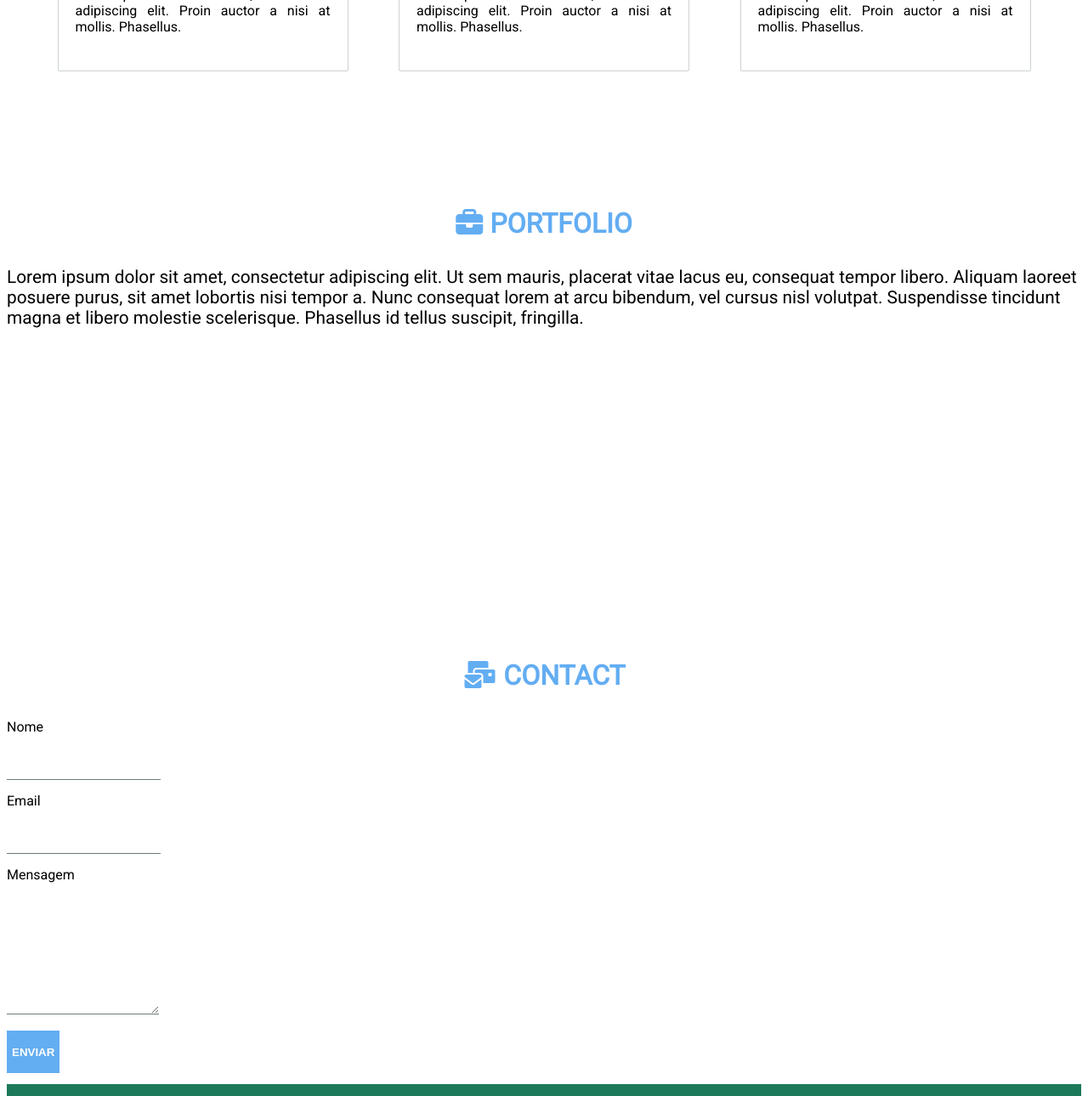
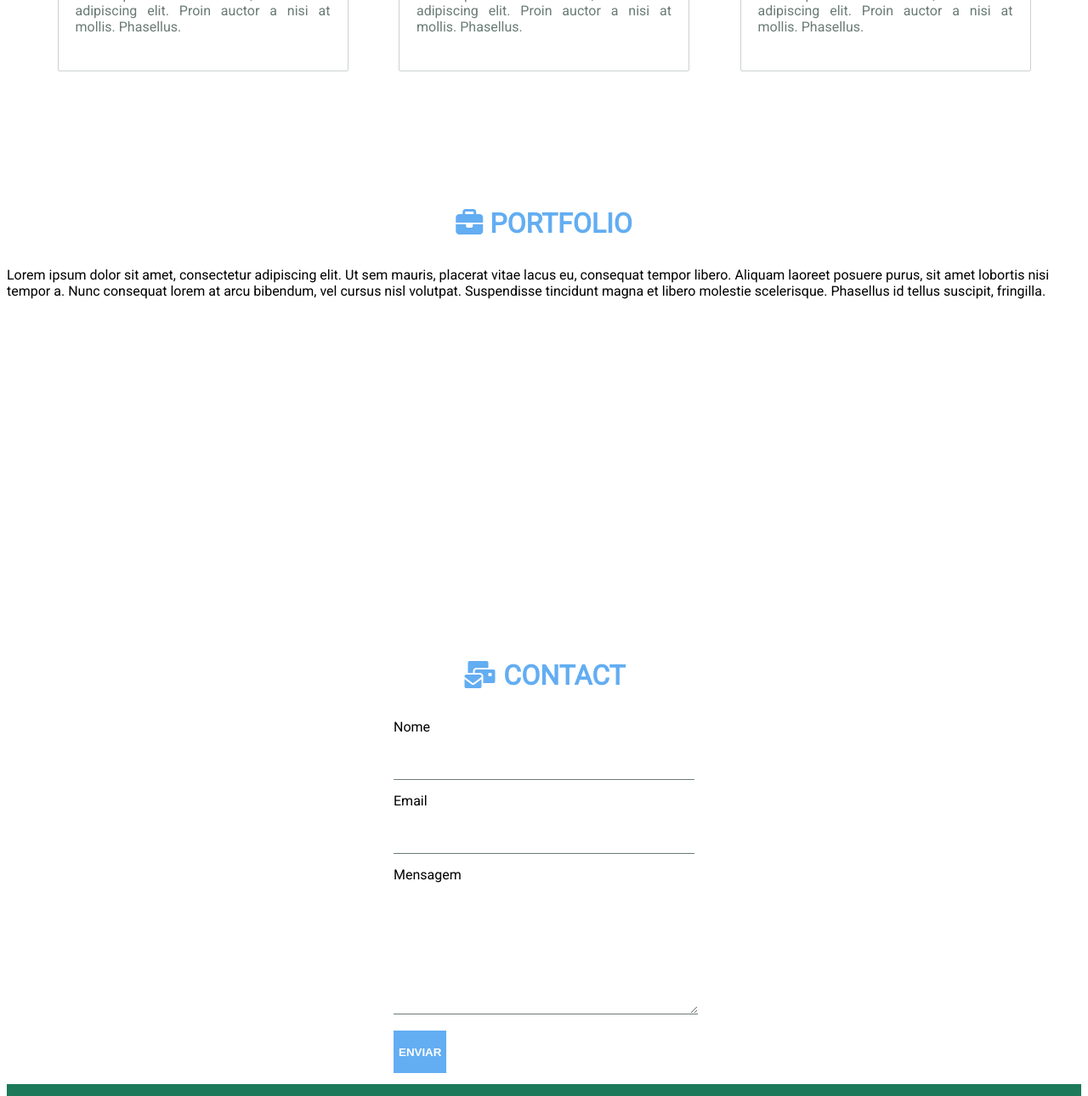
Before and after one commit to clluiz/cleiton.me, a website: page index.html in a window 1280 px wide. Shown: the part 1041-2331 px from the top of the page at 85% size. Drawn offline with Linux system fonts and the light colour scheme.

Commit message:
Fix contact section

```diff
--- a/css/index.css
+++ b/css/index.css
@@ -75,6 +75,7 @@ form label {
 form input {
   height: 50px;
   border: none;
+  width: 350px;
   border-bottom: 1px solid var(--gray);
 }
 
@@ -94,6 +95,7 @@ form textarea {
   height: 150px;
   border: none;
   border-bottom: 1px solid var(--gray);
+  width: 100%;
 }
 
 .section__title {
@@ -101,10 +103,6 @@ form textarea {
   font-size: 2em;
   color: var(--secondary-color);
   text-transform: uppercase;
-}
-
-.section__content p {
-  font-size: 1.3em;
 }
 
 .main-header {
@@ -186,11 +184,18 @@ footer a:visited {
 
 .card p {
   text-align: justify;
+  color: var(--gray);
 }
 
 .card .fas, .far {
   font-size: 3.0em;
   color : var(--main-color);
+}
+
+.contact .section__content {
+  display: flex;
+  flex-direction: row;
+  justify-content: center;
 }
 
 /*
--- a/index.html
+++ b/index.html
@@ -139,7 +139,7 @@
         <i class="fab fa-stack-overflow"></i>
       </a>
     </div>
-    <small class="copyright">Copyright © 2019 Cleiton Luiz Rocha Teodoro • Fullstack software engineer</small>
+    <small class="copyright">Copyright © 2019 Cleiton Luiz Rocha Teodoro</small>
   </footer>
 
 </body>
```
